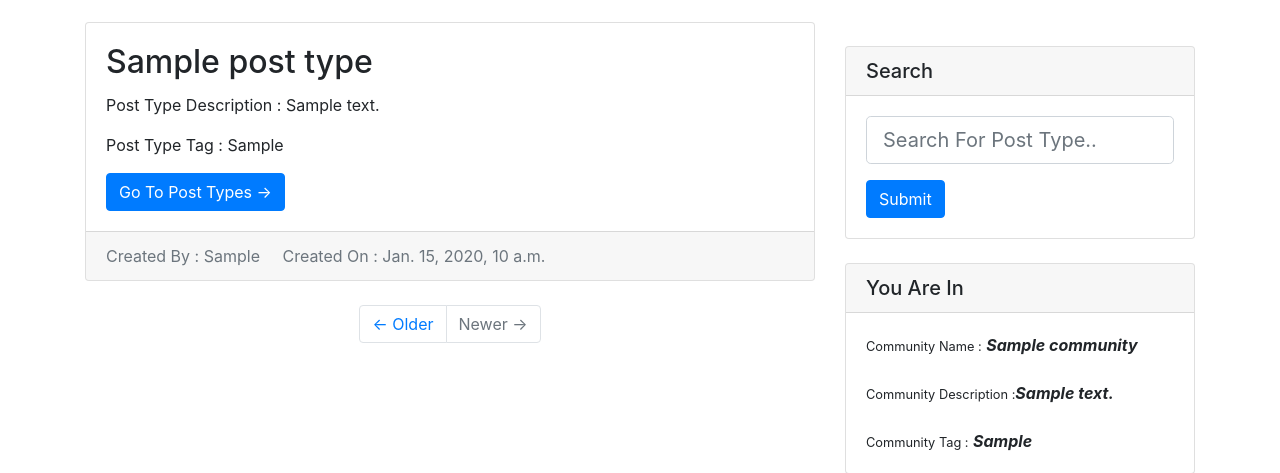
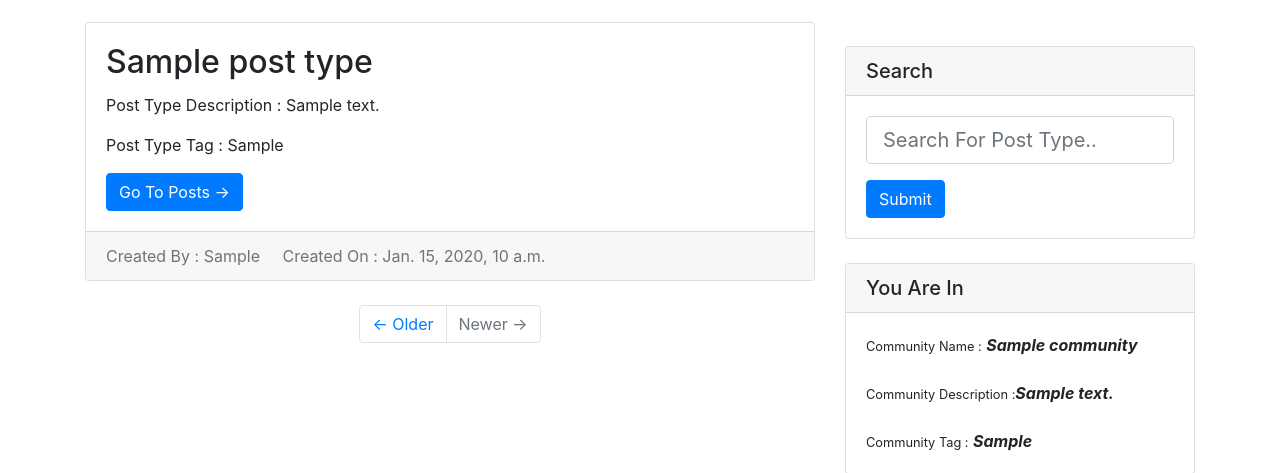
Before and after one commit to eermis1/SWE573, a Django app: template communityc/community/templates/index_pt.html in a window 1280 px wide. Shown: the part 56-529 px from the top of the page. Run offline with Django 3.2, Linux system fonts and the light colour scheme; tables that the repository leaves empty hold one stand-in row (values such as "Sample post"); the template is opened without the code that fills it: values that come from a table or form of the project are taken from there, most other values are stand-ins (such as "Sample title", 1, 10 or a date in 2020); data that the repository does not hold is empty; some libraries are stand-ins or nearby versions.

Commit message:
Minor UI Improvements

```diff
--- a/communityc/community/models.py
+++ b/communityc/community/models.py
@@ -28,7 +28,7 @@ class Community(models.Model):
     # Note
     # Model Post represents Post Type
     # Model PostObject represents Post in the requirements
-
+# ------------------------------------------------------------------------------------------------------------
 class Post(models.Model):
     community = models.ForeignKey(Community, on_delete=models.CASCADE)
     post_title = models.CharField(max_length=100)
--- a/communityc/community/templates/index_pt.html
+++ b/communityc/community/templates/index_pt.html
@@ -70,7 +70,7 @@
               <h2 class="card-title">{{ post_type.post_title}}</h2>
               <p class="card-text">Post Type Description : {{ post_type.post_description}}</p>
               <p class="card-text2">Post Type Tag : {{ post_type.post_tag }}</p>
-              <a href="{% url "community:posttype_postobject_detail" post_type.id %}" class="btn btn-primary"> Go To Post Types &rarr;</a>
+              <a href="{% url "community:posttype_postobject_detail" post_type.id %}" class="btn btn-primary"> Go To Posts &rarr;</a>
             </div>
             <div class="card-footer text-muted">
                Created By : {{post_type.post_owner}} &nbsp;&nbsp;&nbsp;&nbsp;Created On : {{post_type.post_creation_date}}
```
